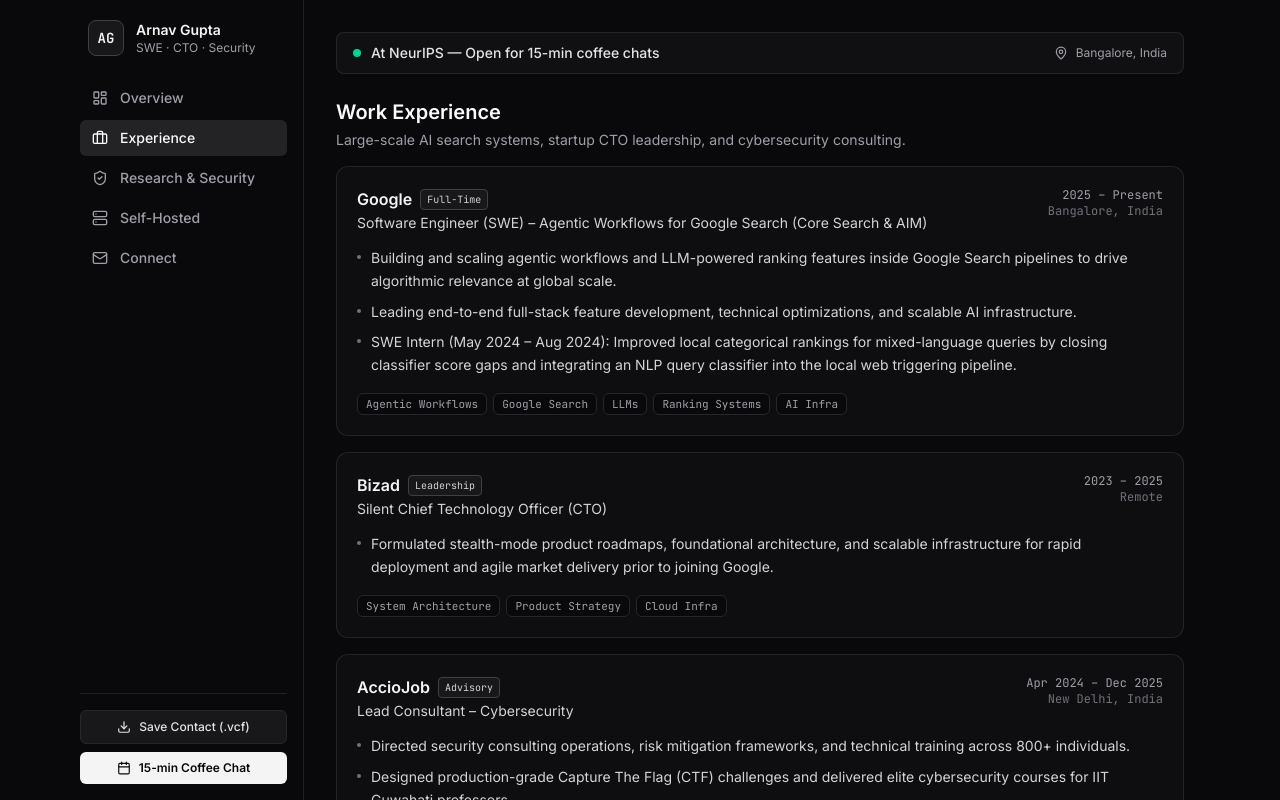
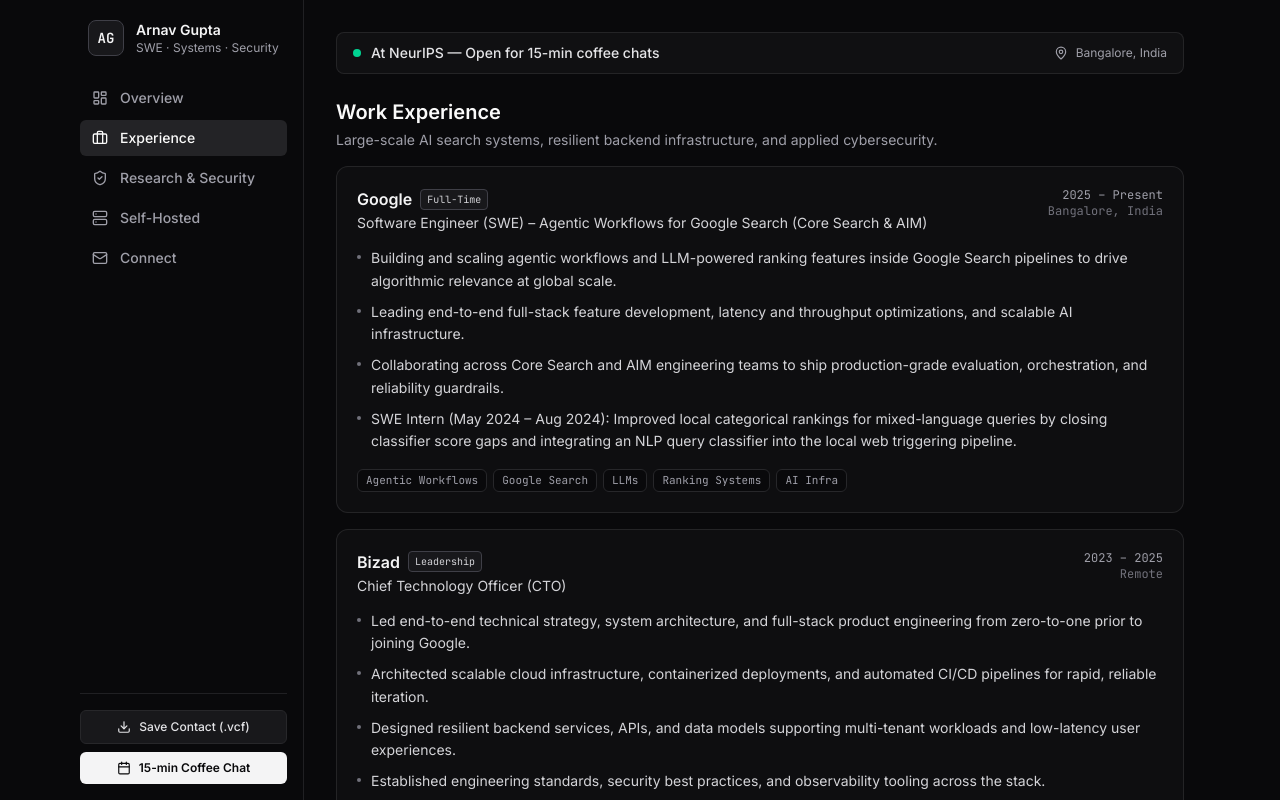
Before and after one commit to arnavgupta2003/arnavgupta2003.github.io, a Next.js app: page / in a window 1280 px wide. Both pictures are taken after a click on the button "Experience". Shown: the top 800 px of the page. Built offline with nearby package versions, Linux system fonts and the light colour scheme.

Commit message:
Keep SWE-only profile title, expand work history, and polish framing

```diff
--- a/src/components/Dashboard.tsx
+++ b/src/components/Dashboard.tsx
@@ -37,7 +37,7 @@ function downloadVCard() {
     `FN:${PROFILE.name}`,
     `N:Gupta;Arnav;;;`,
     "ORG:Google (Core Search & AIM)",
-    "TITLE:Software Engineer & Fractional CTO",
+    "TITLE:Software Engineer",
     `EMAIL;TYPE=INTERNET:${PROFILE.email}`,
     `URL:${PROFILE.socials.linkedin}`,
     "NOTE:Met at NeurIPS / Personal Engineering Dashboard",
@@ -140,7 +140,7 @@ export default function Dashboard() {
           </div>
           <div className="min-w-0">
             <p className="truncate text-sm font-semibold text-zinc-100">{PROFILE.name}</p>
-            <p className="truncate text-xs text-zinc-400">SWE · CTO · Security</p>
+            <p className="truncate text-xs text-zinc-400">SWE · Systems · Security</p>
           </div>
         </div>
 
@@ -376,7 +376,7 @@ export default function Dashboard() {
               <div>
                 <h1 className="text-xl font-semibold text-zinc-50">Work Experience</h1>
                 <p className="mt-1 text-sm text-zinc-400">
-                  Large-scale AI search systems, startup CTO leadership, and cybersecurity consulting.
+                  Large-scale AI search systems, resilient backend infrastructure, and applied cybersecurity.
                 </p>
               </div>
               <div className="space-y-4">
@@ -657,7 +657,7 @@ export default function Dashboard() {
                   <div className="rounded-xl border border-zinc-800/90 bg-zinc-900/40 p-5">
                     <h2 className="text-sm font-semibold text-zinc-100">Coffee &amp; Deep-Dive Chats</h2>
                     <p className="mt-1.5 text-xs leading-relaxed text-zinc-400">
-                      Grab a quick slot during NeurIPS or online to talk AI systems, startups, or
+                      Grab a quick slot during NeurIPS or online to talk AI systems, engineering, or
                       security.
                     </p>
                     <div className="mt-4 flex flex-col gap-2">
--- a/src/data/profile.ts
+++ b/src/data/profile.ts
@@ -27,10 +27,10 @@ export interface SelfHostedItem {
 export const PROFILE = {
   name: "Arnav Gupta",
   handle: "arnavgupta",
-  headline: "Software Engineer @ Google Search (Agentic Workflows) · Ex-CTO · Systems Security",
+  headline: "Software Engineer @ Google Search (Agentic Workflows) · Systems & Security",
   location: "Bangalore, India",
   statusBadge: "At NeurIPS — Open for 15-min coffee chats",
-  bio: "Software Engineer at Google working on Agentic Workflows for Google Search (Core Search & AIM Engineering), and former Fractional/Silent CTO focused on production AI systems, high-reliability infrastructure recovery (4-9s SLA), applied systems security, and self-hosted agentic infrastructure.",
+  bio: "Software Engineer at Google working on Agentic Workflows for Google Search (Core Search & AIM Engineering). Previously built high-reliability backend infrastructure (4-9s SLA), taught applied cybersecurity, and researched systems security at IIITD.",
   email: "arnav.gupta.2003@gmail.com",
   // Replace these with your exact URLs before deploying
   socials: {
@@ -57,12 +57,12 @@ export const PROFILE = {
     {
       label: "Infra Reliability",
       value: "4-9s SLA",
-      detail: "Deep architecture & pipeline recovery",
+      detail: "Resilient systems & 99.99% uptime",
     },
     {
       label: "Security Footprint",
       value: "800+ Trained",
-      detail: "Cyber consulting & IIT Guwahati CTFs",
+      detail: "Cybersecurity labs & IIT Guwahati CTFs",
     },
     {
       label: "Research Lab",
@@ -79,33 +79,39 @@ export const PROFILE = {
       badge: "Full-Time",
       highlights: [
         "Building and scaling agentic workflows and LLM-powered ranking features inside Google Search pipelines to drive algorithmic relevance at global scale.",
-        "Leading end-to-end full-stack feature development, technical optimizations, and scalable AI infrastructure.",
+        "Leading end-to-end full-stack feature development, latency and throughput optimizations, and scalable AI infrastructure.",
+        "Collaborating across Core Search and AIM engineering teams to ship production-grade evaluation, orchestration, and reliability guardrails.",
         "SWE Intern (May 2024 – Aug 2024): Improved local categorical rankings for mixed-language queries by closing classifier score gaps and integrating an NLP query classifier into the local web triggering pipeline.",
       ],
       tags: ["Agentic Workflows", "Google Search", "LLMs", "Ranking Systems", "AI Infra"],
     },
     {
       company: "Bizad",
-      role: "Silent Chief Technology Officer (CTO)",
+      role: "Chief Technology Officer (CTO)",
       period: "2023 – 2025",
       location: "Remote",
       badge: "Leadership",
       highlights: [
-        "Formulated stealth-mode product roadmaps, foundational architecture, and scalable infrastructure for rapid deployment and agile market delivery prior to joining Google.",
+        "Led end-to-end technical strategy, system architecture, and full-stack product engineering from zero-to-one prior to joining Google.",
+        "Architected scalable cloud infrastructure, containerized deployments, and automated CI/CD pipelines for rapid, reliable iteration.",
+        "Designed resilient backend services, APIs, and data models supporting multi-tenant workloads and low-latency user experiences.",
+        "Established engineering standards, security best practices, and observability tooling across the stack.",
       ],
-      tags: ["System Architecture", "Product Strategy", "Cloud Infra"],
+      tags: ["System Architecture", "Cloud Infra", "Full-Stack", "CI/CD"],
     },
     {
       company: "AccioJob",
-      role: "Lead Consultant – Cybersecurity",
-      period: "Apr 2024 – Dec 2025",
+      role: "Cybersecurity Instructor & Curriculum Engineer",
+      period: "Apr 2024 – Jun 2025",
       location: "New Delhi, India",
-      badge: "Advisory",
+      badge: "Education",
       highlights: [
-        "Directed security consulting operations, risk mitigation frameworks, and technical training across 800+ individuals.",
-        "Designed production-grade Capture The Flag (CTF) challenges and delivered elite cybersecurity courses for IIT Guwahati professors.",
+        "Designed hands-on cybersecurity curricula, risk mitigation labs, and technical training programs across 800+ learners.",
+        "Authored production-grade Capture The Flag (CTF) challenges covering web exploitation, network security, and binary/system hardening.",
+        "Delivered specialized applied cybersecurity workshops and course modules for IIT Guwahati faculty.",
+        "Mentored engineers on secure coding practices, threat modeling, and practical vulnerability assessment.",
       ],
-      tags: ["Cybersecurity", "CTF Design", "Risk Frameworks", "Training"],
+      tags: ["Cybersecurity", "CTF Design", "Curriculum", "Training"],
     },
     {
       company: "ScrapUncle",
@@ -114,10 +120,12 @@ export const PROFILE = {
       location: "New Delhi, India",
       badge: "Executive",
       highlights: [
-        "Re-engineered an unstable, bleeding-edge infrastructure stack to achieve resilient SLA stability.",
-        "Eliminated severe architectural and database pipeline bottlenecks causing raw data ingress loss, introducing fault-tolerant recovery loops.",
+        "Modernized core backend infrastructure and deployment workflows to achieve 4-9s (99.99%) SLA reliability.",
+        "Re-architected database and data-ingestion pipelines with fault-tolerant recovery loops, ensuring zero data loss and high throughput.",
+        "Introduced structured observability, automated alerting, and graceful degradation patterns across critical production services.",
+        "Aligned technical roadmap and engineering execution with operational growth, improving system maintainability and release velocity.",
       ],
-      tags: ["Infra Recovery", "Database Pipelines", "Fault Tolerance", "SRE"],
+      tags: ["Distributed Infra", "Database Pipelines", "Fault Tolerance", "SRE"],
     },
   ] as ExperienceItem[],
   research: [
```
